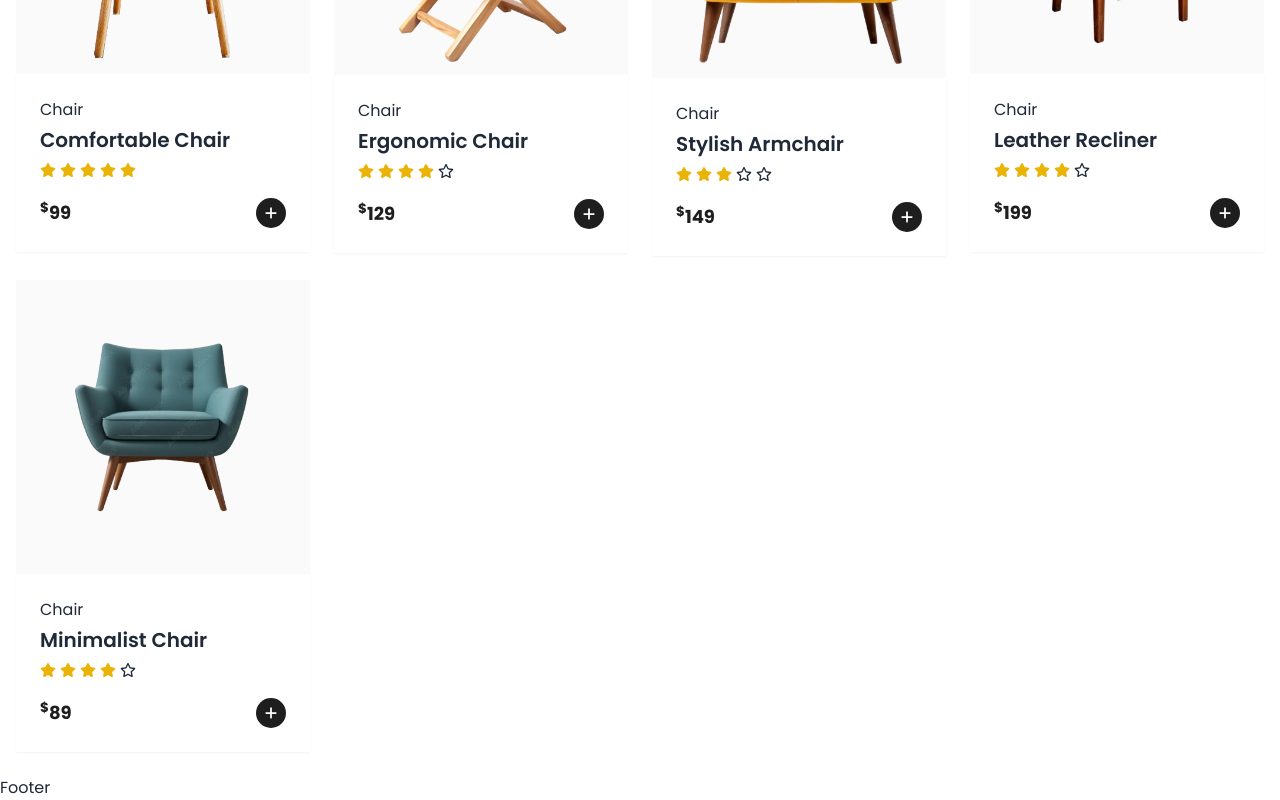
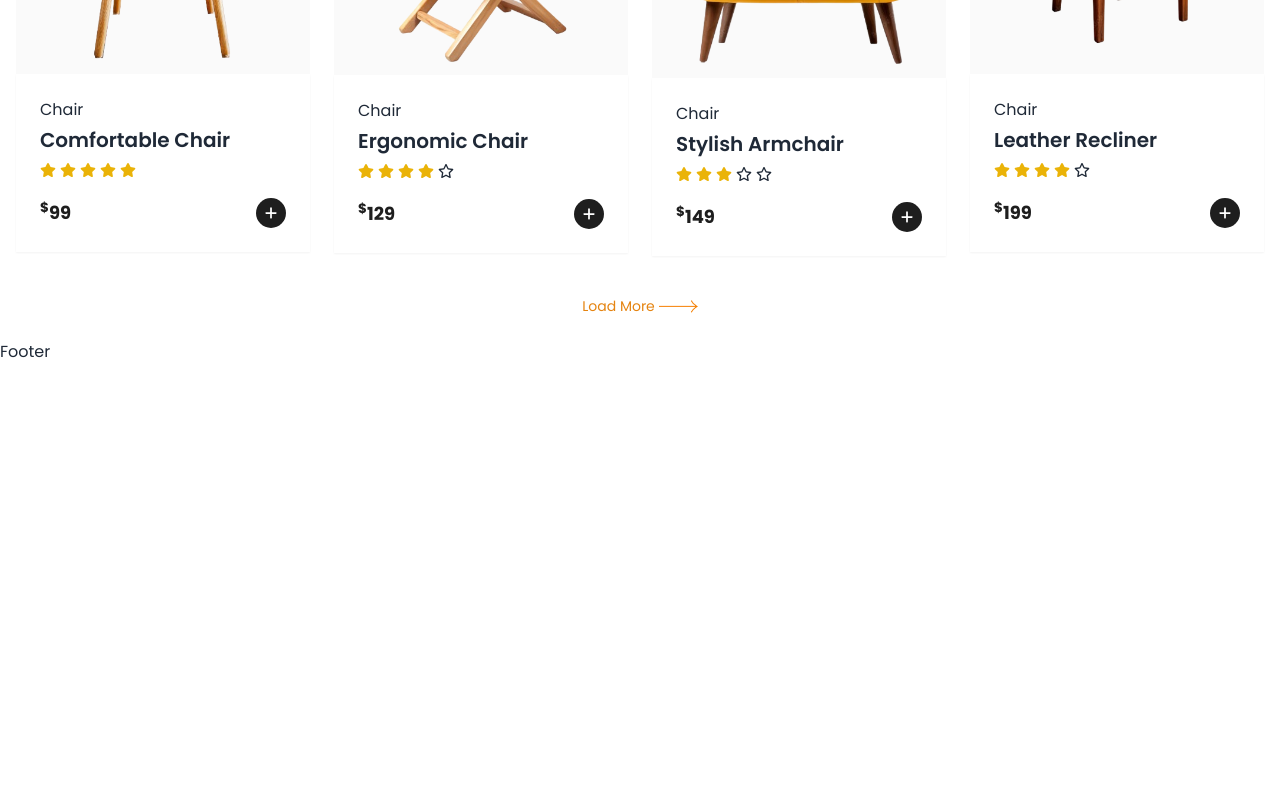
Before and after one commit to AshikurZaman01/Furniture-Landing-Page, a React (Vite) app: page / in a window 1280 px wide. Shown: the part 1676-2476 px from the top of the page. After the commit the page ends 2040 px from the top, so only its background shows below. Built offline with nearby package versions, Linux system fonts and the light colour scheme.

Commit message:
add load more pr btn

```diff
--- a/src/Components/Pages/Shop/Products/Product.jsx
+++ b/src/Components/Pages/Shop/Products/Product.jsx
@@ -2,6 +2,7 @@ import { FaPlus } from "react-icons/fa6";
 import { getImgUrl } from "../../../../assets/data/getImgUrl";
 import Rating from "./Rating";
 import { CiCirclePlus } from "react-icons/ci";
+
 
 const Product = ({ product }) => {
 
--- a/src/Components/Pages/Shop/Products/Products.jsx
+++ b/src/Components/Pages/Shop/Products/Products.jsx
@@ -1,14 +1,21 @@
 import { useState } from "react";
 import { products } from "../../../../assets/data/products"
 import Product from "./Product"
+import Button from "../../../Utils/Button";
+import btnIcon from "../../../../assets/images/button-icon.png"
 
 const Products = ({ headline }) => {
 
     const categories = ['Chair', "Beds", "Sofa", "Lamp"];
     const [selectedCategory, setSelectedCategory] = useState("Chair");
+    const [visibleProducts, setVisibleProducts] = useState(4);
 
     const filterProducts = products.filter((product) => product.category === selectedCategory);
 
+
+    const loadMoreProducts = () => {
+        setVisibleProducts((preview) => preview + 4);
+    }
 
     return (
         <div>
@@ -23,7 +30,11 @@ const Products = ({ headline }) => {
                             categories.map((category, indx) => (
 
                                 <button key={indx}
-                                    className={`py-1.5 sm:px-5 px-8 rounded-full hover:bg-primary hover:text-white transition-colors ${selectedCategory === category ? "bg-primary text-white" : "hover:bg-primary Hover:text-white"} `} onClick={() => setSelectedCategory(category)}>
+                                    onClick={() => {
+                                        setSelectedCategory(category)
+                                        setVisibleProducts(4)
+                                    }}
+                                    className={`py-1.5 sm:px-5 px-8 rounded-full hover:bg-primary hover:text-white transition-colors ${selectedCategory === category ? "bg-primary text-white" : "hover:bg-primary Hover:text-white"} `} >
                                     {category}
                                 </button>
                             ))
@@ -36,12 +47,27 @@ const Products = ({ headline }) => {
                 {/* products */}
                 <div className="grid grid-cols-1 sm:grid-cols-2 md:grid-cols-4 gap-6">
                     {
-                        filterProducts.map((product) => <Product key={product.id} product={product}></Product>)
+                        filterProducts.slice(0, visibleProducts).map((product) => <Product key={product.id} product={product}></Product>)
                     }
                 </div>
                 {/* products */}
+
+
+                {/* load more btn */}
+                {
+                    visibleProducts < filterProducts.length && (
+                        <div className="flex justify-center mt-10">
+                            <button className='text-sm text-primary flex items-center gap-1'
+                            onClick={loadMoreProducts}>
+                                Load More
+                                <img src={btnIcon} alt="" />
+                            </button>
+                        </div>
+                    )
+                }
+                {/* load more btn */}
+
             </div>
-
         </div>
     )
 }
```
